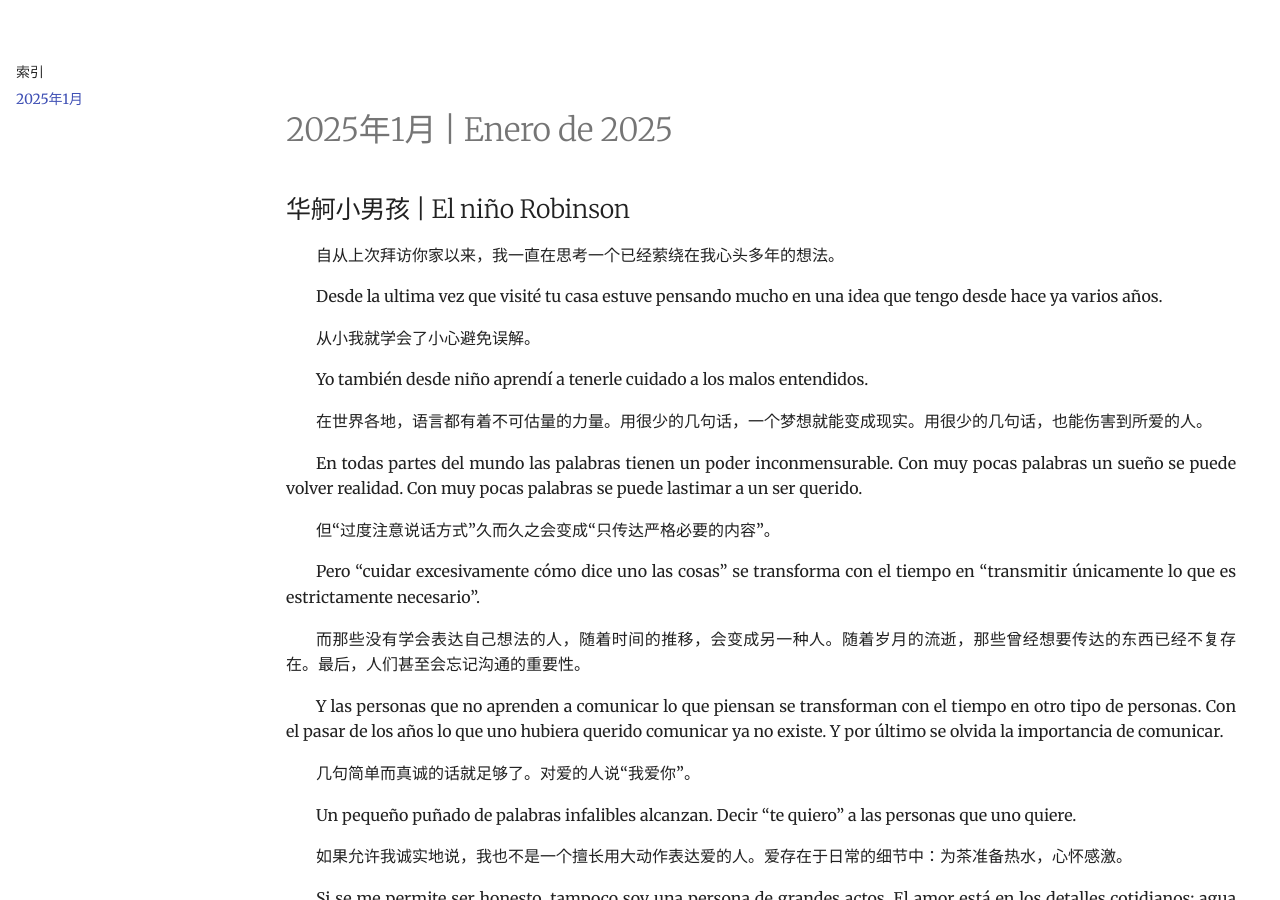
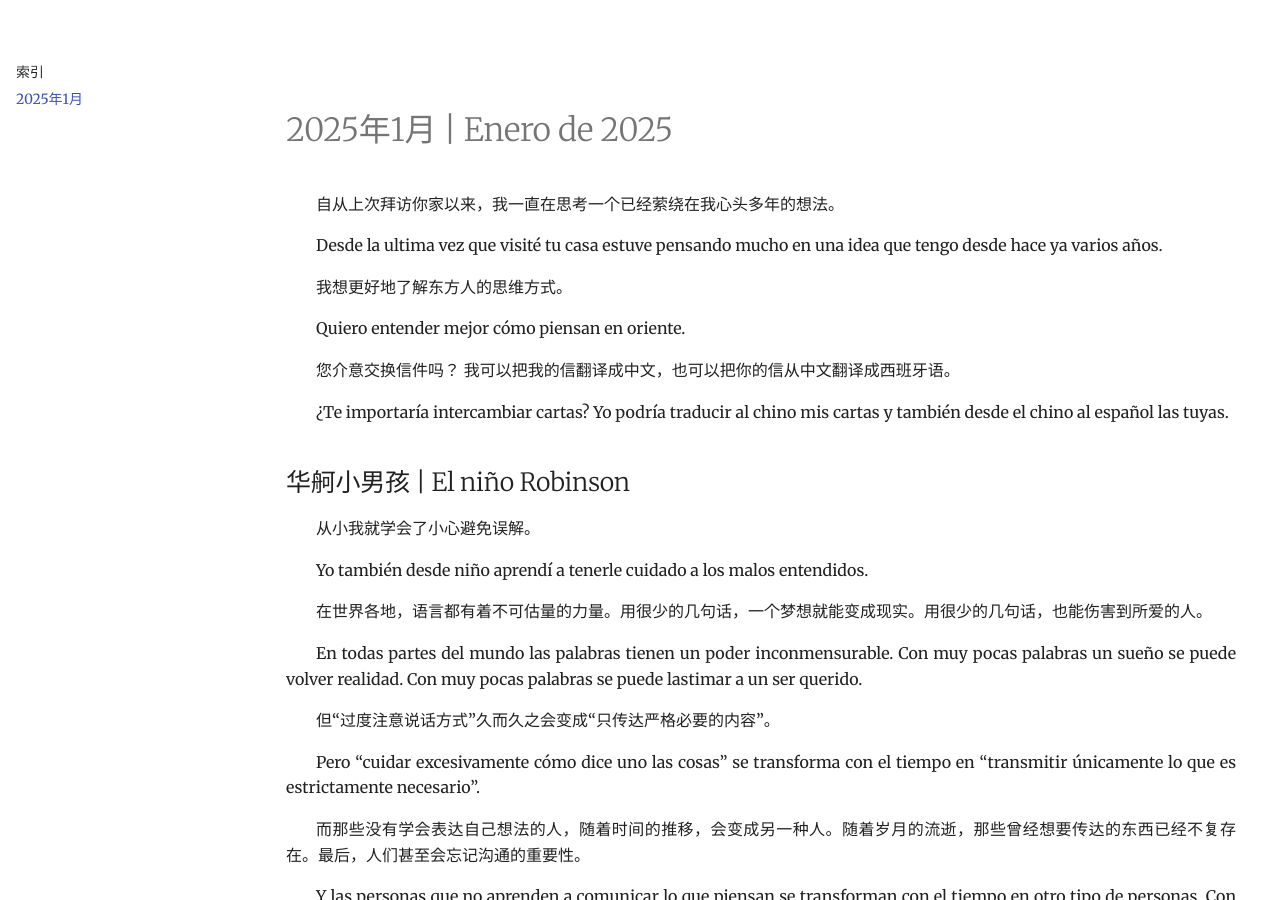
Before and after one commit to junon-txt/fang-huizhen, an MkDocs documentation site: the page built from pages/00.md, in a window 1280 px wide and 900 px high. Built offline with MkDocs 1.6.1 and Material for MkDocs 9.7.7, drawn with Linux system fonts in a browser that asks for light colours.

Commit message:
+ context

```diff
--- a/pages/00.md
+++ b/pages/00.md
@@ -1,10 +1,18 @@
 # 2025年1月 | Enero de 2025
-
-## 华舸小男孩 | El niño Robinson
 
 自从上次拜访你家以来，我一直在思考一个已经萦绕在我心头多年的想法。
 
 Desde la ultima vez que visité tu casa estuve pensando mucho en una idea que tengo desde hace ya varios años.
+
+我想更好地了解东方人的思维方式。
+
+Quiero entender mejor cómo piensan en oriente.
+
+您介意交换信件吗？ 我可以把我的信翻译成中文，也可以把你的信从中文翻译成西班牙语。
+
+¿Te importaría intercambiar cartas? Yo  podría traducir al chino mis cartas y también desde el chino al español las tuyas.
+
+## 华舸小男孩 | El niño Robinson
 
 从小我就学会了小心避免误解。
 
```
